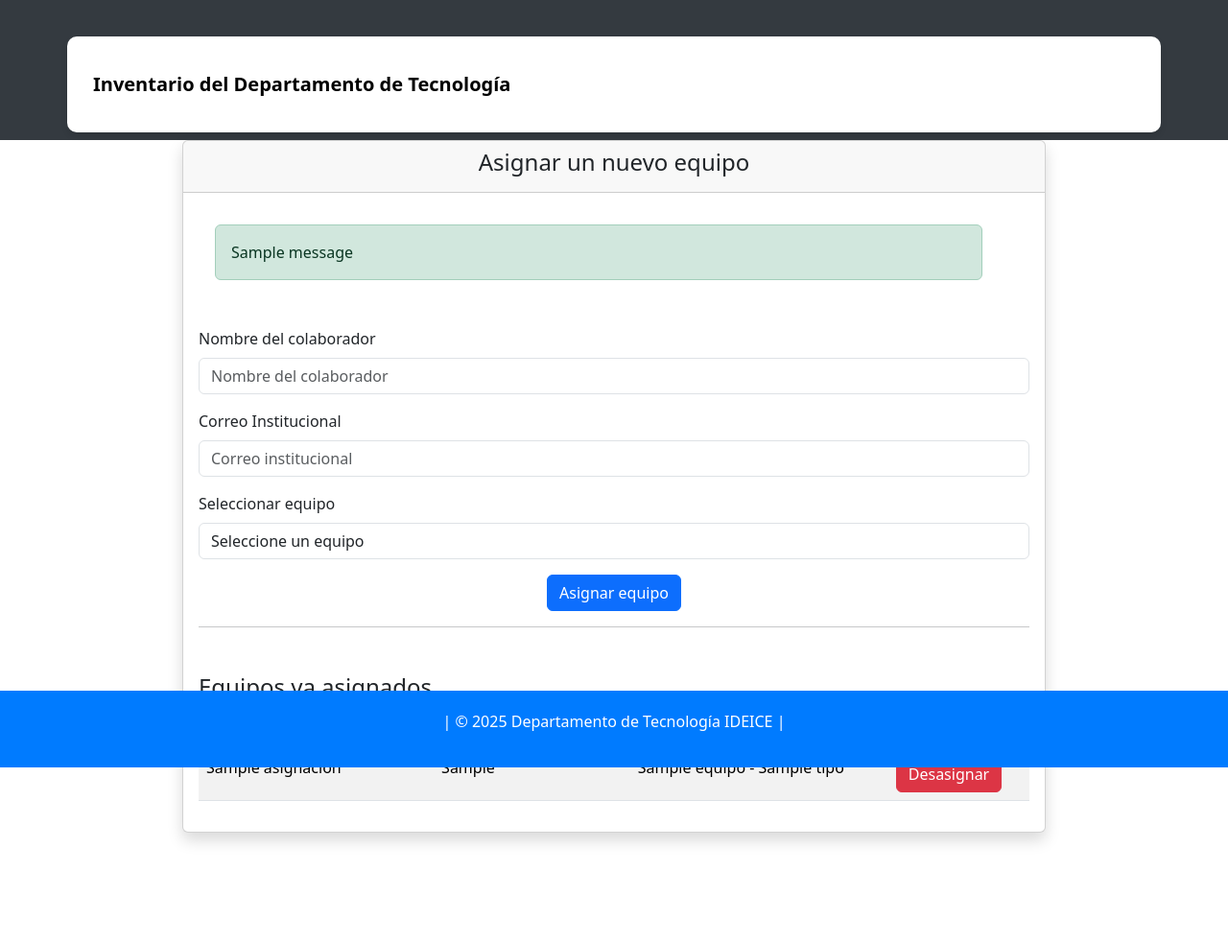
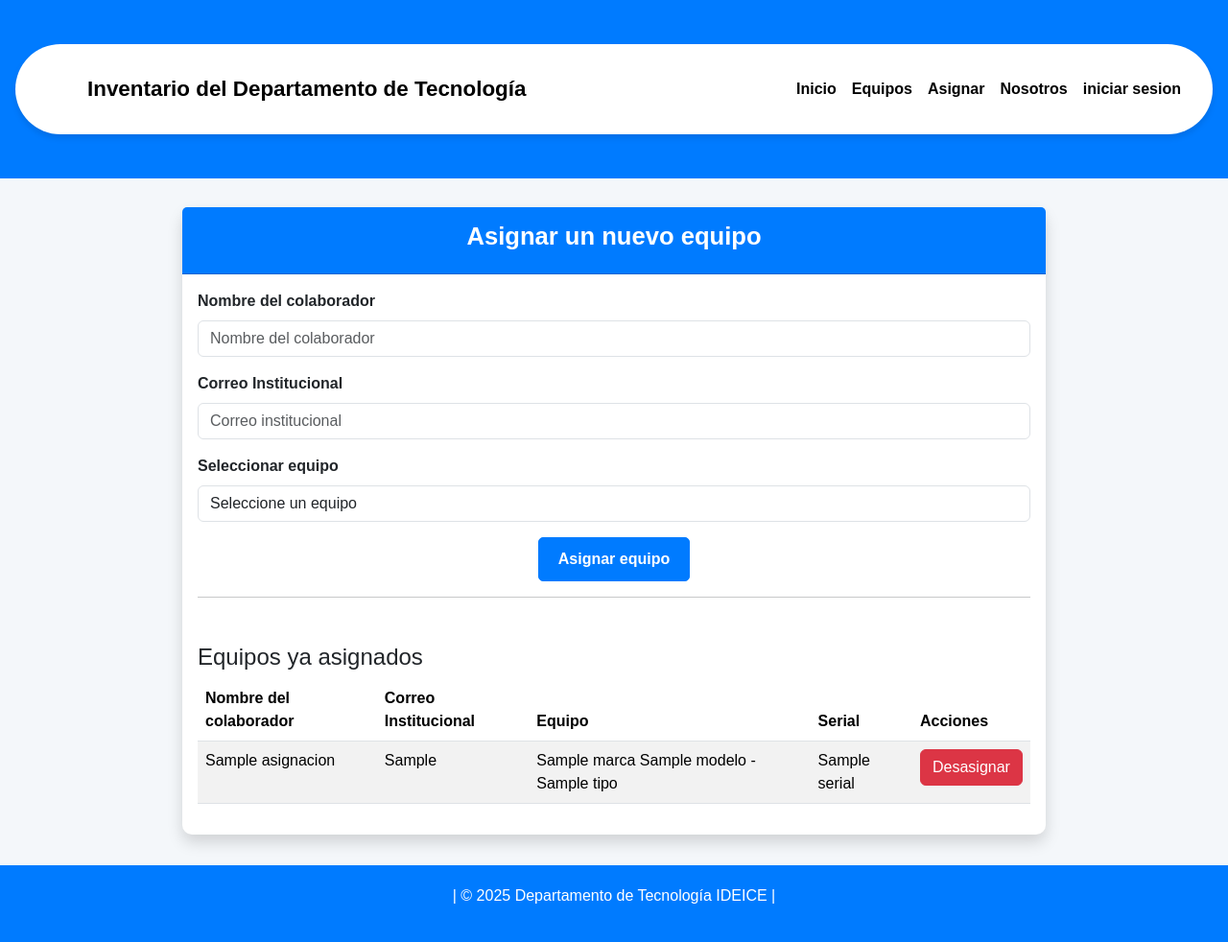
Before and after one commit to Redfieldz130/PYTHON, a Django app: template libreria/templates/Equipos/Asignar.html in a window 1280 px wide. Shown: the whole page at 96% size. Before the commit the page ends 879 px from the top, so only its background shows below. Run offline with Django 5.2, Linux system fonts and the light colour scheme; the template is opened without the code that fills it: most values are stand-ins (such as "Sample title", 1, 10 or a date in 2020); one stand-in notice (Sample message) is shown; some libraries are stand-ins or nearby versions.

Commit message:
LOGIN Y DEMAS

```diff
--- a/libreria/forms.py
+++ b/libreria/forms.py
@@ -1,6 +1,6 @@
 from django import forms
 from .models import Asignacion,Equipo
-
+from django.contrib.auth.forms import UserCreationForm
 class EquipoForm(forms.ModelForm):
     class Meta:
         model = Equipo
@@ -17,3 +17,6 @@
         model = Asignacion
         fields = ['colaborador_nombre', 'correo_institucional', 'equipo']
         equipo = forms.ModelChoiceField(queryset=Equipo.objects.all(), empty_label="Seleccione un equipo")
+
+class CustomUserCreationForm(UserCreationForm):
+    pass
--- a/libreria/templates/Equipos/Asignar.html
+++ b/libreria/templates/Equipos/Asignar.html
@@ -3,7 +3,8 @@
 {% block titulo %}Asignar equipo{% endblock %}
 
 {% block contenido %}
-<div class="d-flex justify-content-center align-items-center vh-400">
+
+<div class="d-flex justify-content-center ">
     <div class="card shadow p-6" style="width: 900px;">
         <div class="card-header text-center">
             <h4>Asignar un nuevo equipo</h4>
@@ -12,14 +13,26 @@
 
             <!-- Mensajes de error o éxito -->
             {% if messages %}
-                <div class="alert alert-dismissible">
-                    {% for message in messages %}
-                        <div class="alert {% if message.tags == 'error' %}alert-danger{% else %}alert-success{% endif %}">
-                            {{ message }}
-                        </div>
-                    {% endfor %}
-                </div>
+                {% for message in messages %}
+                    <div class="alert alert-success alert-flotante">
+                        {{ message }}
+                    </div>
+                {% endfor %}
             {% endif %}
+
+            <script>
+                document.addEventListener("DOMContentLoaded", function() {
+                    // Seleccionar todos los mensajes flotantes
+                    var alertFlotantes = document.querySelectorAll(".alert-flotante");
+
+                    // Iterar sobre los mensajes y aplicar desvanecimiento
+                    alertFlotantes.forEach(function(alertFlotante) {
+                        setTimeout(function() {
+                            alertFlotante.classList.add("hide");
+                        }, 4000);  // Tiempo en milisegundos (4 segundos)
+                    });
+                });
+            </script>
 
             <form method="post">
                 {% csrf_token %}
@@ -38,7 +51,9 @@
                     <select class="form-control" name="equipo" id="equipo" required>
                         <option value="">Seleccione un equipo</option>
                         {% for equipo in equipos %}
-                            <option value="{{ equipo.id }}">{{ equipo.nombre }} - {{ equipo.tipo }}</option>
+                            <option value="{{ equipo.id }}">
+                                {{ equipo.marca }} {{ equipo.modelo }} - {{ equipo.tipo }} (Serial: {{ equipo.serial }})
+                            </option>
                         {% endfor %}
                     </select>
                 </div>
@@ -57,7 +72,8 @@
                         <th>Nombre del colaborador</th>
                         <th>Correo Institucional</th>
                         <th>Equipo</th>
-                        <th>Acciones</th> <!-- Columna para el botón de desasignar -->
+                        <th>Serial</th>
+                        <th>Acciones</th>
                     </tr>
                 </thead>
                 <tbody>
@@ -65,9 +81,9 @@
                         <tr>
                             <td>{{ asignacion.colaborador_nombre }}</td>
                             <td>{{ asignacion.correo_institucional }}</td>
-                            <td>{{ asignacion.equipo.nombre }} - {{ asignacion.equipo.tipo }}</td>
+                            <td>{{ asignacion.equipo.marca }} {{ asignacion.equipo.modelo }} - {{ asignacion.equipo.tipo }}</td>
+                            <td>{{ asignacion.equipo.serial }}</td>
                             <td>
-                                <!-- Enlace para desasignar -->
                                 <a href="{% url 'desasignar' asignacion.id %}" class="btn btn-danger">Desasignar</a>
                             </td>
                         </tr>
--- a/libreria/templates/Equipos/Crear.html
+++ b/libreria/templates/Equipos/Crear.html
@@ -3,6 +3,8 @@
 {% block titulo %}Agregar nuevo Equipo{% endblock %}
 
 {% block contenido %}
+
+
 <div class="d-flex justify-content-center align-items-center vh-400">
     <div class="card shadow p-6" style="width: 900px;">
         <div class="card-header text-center">
--- a/libreria/templates/Paginas/Base.html
+++ b/libreria/templates/Paginas/Base.html
@@ -1,30 +1,29 @@
 <!DOCTYPE html>
 <html lang="es">
 <head>
-    {% load static %} <!-- Carga la etiqueta 'static' -->
-
+    {% load static %}
+    <meta charset="utf-8">
+    <meta name="viewport" content="width=device-width, initial-scale=1, shrink-to-fit=no">
     <title>{% block titulo %} Inventario del Departamento de Tecnología {% endblock %}</title>
 
-    <meta charset="utf-8">
-    <meta name="viewport" content="width=device-width, initial-scale=1, shrink-to-fit=no">
 
-    <!-- Vinculando el archivo CSS -->
-    <link rel="stylesheet" href="{% static 'css/style.css' %}">
+    <link href="https://cdn.jsdelivr.net/npm/bootstrap@5.3.0-alpha1/dist/css/bootstrap.min.css" rel="stylesheet">
 
-    <!-- Bootstrap 5 CSS -->
-    <link href="https://cdn.jsdelivr.net/npm/bootstrap@5.3.0-alpha1/dist/css/bootstrap.min.css" rel="stylesheet">
+
+    <link rel="stylesheet" href="{% static 'css/style.css' %}?v=1.0">
 </head>
+
 <body>
 
-    <!-- Barra de navegación -->
-    <nav class="navbar navbar-expand-lg navbar-light">
+
+    <nav class="navbar navbar-expand-lg">
         <div class="container">
             <a class="navbar-brand" href="#">Inventario del Departamento de Tecnología</a>
             <button class="navbar-toggler" type="button" data-bs-toggle="collapse" data-bs-target="#navbarNav" aria-controls="navbarNav" aria-expanded="false" aria-label="Toggle navigation">
                 <span class="navbar-toggler-icon"></span>
             </button>
             <div class="collapse navbar-collapse" id="navbarNav">
-                <ul class="navbar-nav">
+                <ul class="navbar-nav ms-auto"> <!-- Clase ms-auto para mover los elementos a la derecha -->
                     <li class="nav-item">
                         <a class="nav-link active" href="{% url 'inicio' %}">Inicio</a>
                     </li>
@@ -37,10 +36,37 @@
                     <li class="nav-item">
                         <a class="nav-link" href="{% url 'nosotros' %}">Nosotros</a>
                     </li>
+                    {% if user.is_authenticated %}
+                    <li class="nav-item">
+                        <form action="{% url 'logout' %}" method="post" style="display:inline;">
+                            {% csrf_token %}
+                            <button type="submit" class="nav-link" style="border: none; background: none; cursor: pointer;">
+                                Cerrar sesión
+                            </button>
+                        </form>
+                    </li>
+                    <li class="nav-item">
+                        <span class="nav-link">@{{ user.username }}</span>
+                    </li>
+                    {% else %}
+                    <li class="nav-item">
+                        <a class="nav-link" href="{% url 'login' %}">iniciar sesion</a>
+                    </li>
+                    {% endif %}
                 </ul>
             </div>
         </div>
     </nav>
+
+    <!-- Mensajes flotantes -->
+    {% if messages %}
+        <div class="alert alert-success alert-flotante">
+            {% for message in messages %}
+                <p>{{ message }}</p>
+            {% endfor %}
+        </div>
+    {% endif %}
+
 
     <!-- Contenido principal -->
     {% block contenido %}
@@ -54,7 +80,20 @@
         <p>| &copy; 2025 Departamento de Tecnología IDEICE | </p>
     </div>
 
-    <!-- Bootstrap 5 JS -->
+    <!-- Bootstrap JS (para funcionalidad) -->
     <script src="https://cdn.jsdelivr.net/npm/bootstrap@5.3.0-alpha1/dist/js/bootstrap.bundle.min.js"></script>
+    <script>
+        document.addEventListener("DOMContentLoaded", function() {
+            // Seleccionar todos los mensajes flotantes
+            var alertFlotantes = document.querySelectorAll(".alert-flotante");
+
+            // Iterar sobre los mensajes y aplicar desvanecimiento
+            alertFlotantes.forEach(function(alertFlotante) {
+                setTimeout(function() {
+                    alertFlotante.classList.add("hide");
+                }, 4000);  // Tiempo en milisegundos (4 segundos)
+            });
+        });
+    </script>
 </body>
 </html>
--- a/libreria/urls.py
+++ b/libreria/urls.py
@@ -1,5 +1,6 @@
 from django.urls import path
 from . import views
+from django.contrib.auth import views as auth_views
 
 urlpatterns = [
     path('', views.Inicio, name='inicio'),
@@ -14,4 +15,7 @@
     path('equipo/editar/<int:equipo_id>/', views.editar_equipo, name='editar_equipo'),
     path('equipo/borrar/<int:equipo_id>/', views.borrar_equipo, name='borrar_equipo'),
     path('actualizar_estado/<int:equipo_id>/', views.actualizar_estado, name='actualizar_estado'),
+    path('accounts/login/', auth_views.LoginView.as_view(), name='login'),
+    path('accounts/logout/', auth_views.LogoutView.as_view(), name='logout'),
+    path('registration/registro/', views.registro, name='registro'),
 ]
--- a/sistema/urls.py
+++ b/sistema/urls.py
@@ -21,4 +21,6 @@
 urlpatterns = [
     path('admin/', admin.site.urls),
     path('', include('libreria.urls')),
+    path('accounts/', include ('django.contrib.auth.urls')),
+
 ]
--- a/static/css/style.css
+++ b/static/css/style.css
@@ -1,63 +1,77 @@
-/* Estilos generales */
-
+/* Reset para evitar conflictos */
+html, body {
+    margin: 0;
+    padding: 0;
+    box-sizing: border-box;
+    font-family: 'Arial', sans-serif;
+    background-color: #f4f7fa;
+    color: #333;
+}
 
 body {
-    background: #f4f7fa; /* Fondo claro */
-    color: #333;
-    font-family: 'Arial', sans-serif;
-    padding-bottom: 80px; /* Espacio para que el footer no tape contenido */
+    display: grid;
+    grid-template-rows: auto 1fr auto;
+    height: 100dvh;
 }
 
-/* Barra de navegación */
+/* Barra de navegación personalizada */
 .navbar {
-    background-color: #343a40; /* Fondo oscuro para el navbar */
-    border-radius: 0;
-    box-shadow: none;
-    width: 100%;
-}
-/* Barra de navegación */
-
-
-.nav-link {
-    color: #ffffff !important; /* Blanco para el texto */
+    background-color: #007bff; /* Azul personalizado */
+    z-index: 9999;
+    padding: 1rem;
 }
 
+/* Estilo para el logo o nombre del inventario */
 .navbar-brand {
     font-weight: bold;
-    font-size: 1.4rem;
-    color: #ffffff;
-    padding: 10px 15px;
-    border-radius: 5px;
+    font-size: 1.4rem; /* Título grande */
+    color: black !important; /* Nombre del inventario en negro */
+    padding: 5px 50px;
 }
 
-.nav-link {
-    color: #ffffff !important;
+/* Estilo para los enlaces del navbar */
+.navbar-nav .nav-link {
+    color: black !important; /* Letras negras */
     font-weight: bold;
-    padding: 10px 15px;
-    border-radius: 5px;
+    padding: 10px 30px;
 }
 
-.nav-link:hover {
-    color: #007bff !important;
+/* Hover en los enlaces */
+.navbar-nav .nav-link:hover {
+    color: #0026ff !important;  /* Azul en hover */
     background-color: #ffffff !important;
 }
 
+/* Navbar en dispositivos pequeños */
 .navbar-toggler {
-    border-color: #ffffff;
+    border-color: white !important;
 }
 
-/* Contenedor */
+/* Contenedor principal */
 .container {
     background: #ffffff;
-    padding: 30px;
-    margin-top: 30px;
-    border-radius: 10px;
+    padding: 25px;
+    margin: 30px auto;
+    border-radius: 60px;
     box-shadow: 0 4px 6px rgba(0, 0, 0, 0.1);
+    max-width: 1400px;
+    flex-grow: 1;
 }
 
-/* Encabezado de tarjeta */
+/* Tarjetas */
+.card {
+    border: none;
+    border-radius: 10px;
+    box-shadow: 0 4px 8px rgba(0, 0, 0, 0.1);
+}
+
+/* Ajustar la tarjeta para que baje más en la sección de "Asignar" */
+.card-asignar {
+    margin-top: 50px; /* Aumenta el valor según lo que necesites */
+}
+
 .card-header {
-    background: #007bff;
+    background: #007bff; /* Azul */
     color: white;
     text-align: center;
     font-size: 1.3rem;
@@ -65,28 +79,124 @@
     border-radius: 10px 10px 0 0;
 }
 
-.card {
-    border: none;
-    border-radius: 10px;
+/* Estilos de los formularios */
+.form-group {
+    margin-bottom: 1.5rem;
 }
 
-/* Estilo para el pie de página */
+label {
+    font-weight: bold;
+}
+
+input, select, textarea {
+    border: 1px solid #007bff;
+    border-radius: 5px;
+    padding: 10px;
+    width: 100%;
+    box-sizing: border-box;
+}
+
+input:focus, select:focus, textarea:focus {
+    border-color: #0056b3;
+    box-shadow: 0 0 5px rgba(0, 123, 255, 0.5);
+}
+
+/* Botones */
+.btn-primary {
+    background-color: #007bff;
+    border-color: #007bff;
+    padding: 10px 20px;
+    border-radius: 5px;
+    font-weight: bold;
+}
+
+.btn-primary:hover {
+    background-color: #0056b3;
+    border-color: #0056b3;
+    transition: background-color 0.3s ease;
+}
+
+/* Footer */
 .footer {
     background-color: #007bff;
     color: white;
     text-align: center;
     padding: 20px;
-    position: fixed;
-    bottom: 0;
-    left: 0;
+    margin-top: 2em;
     width: 100%;
 }
 
-.footer a {
-    color: #ffffff;
-    text-decoration: none;
+
+.card {
+    max-width: 900px; /* Evita que la tarjeta se haga más ancha */
+    width: 100%;
+    margin-top: 30px;
+    border-radius: 10px;
+    box-shadow: 0 4px 8px rgba(0, 0, 0, 0.1);
 }
 
-.footer a:hover {
-    text-decoration: underline;
+/* Ajustar la tarjeta en el centro */
+.d-flex.justify-content-center.align-items-center {
+    min-height: 80vh;
+    padding-top: 20px;
 }
+
+/* Ajustar el tamaño de los encabezados */
+.card-header h4 {
+    font-size: 1.6rem;
+    font-weight: bold;
+}
+
+/* Estilo para el mensaje flotante */
+.alert-flotante {
+    position: fixed;
+    top: 300px; /* Ajusta este valor para mover el mensaje hacia abajo */
+    right: 20px;
+    z-index: 1051;
+    max-width: 400px;
+    width: 100%;
+    opacity: 1;
+    transition: opacity 1s ease;
+}
+
+
+
+/* Estilo para el mensaje flotante cuando se oculta */
+.alert-flotante.hide {
+    opacity: 0;
+}
+
+/* Ajustes en el tamaño de los mensajes flotantes */
+.alert-flotante p {
+    font-size: 1rem;
+    margin: 0;
+}
+.login{
+    display:flex;
+    flex-direction: column;
+    gap:1em;
+    width:400px;
+    border:1px solid hsl(0 0% 60%);
+    padding:2em;
+    border-radius:.5em;
+    input{
+        border:none;
+        outline:none;
+        &[type="text"],
+        &[type="password"]
+        {
+            border:1px solid hsl(0 0% 60%);
+        }
+    }
+    .btn{
+        background: hsl(120, 90%, 27%);
+        color:#fff;
+        width:min-content;
+        align-self:flex-end;
+        cursor:pointer;
+        transition:all .3s ease;
+        &:hover{
+            background: hsl(120, 93%, 17%);
+        }
+    }
+}
```
Also changed, not shown: libreria/templates/Equipos/Editar.html (+5 -7 lines), libreria/templates/Equipos/Index.html (+8 -9 lines), libreria/templates/registration/login.html (added, +38 -0 lines), libreria/templates/registration/registro.html (added, +42 -0 lines), libreria/views.py (+66 -25 lines), sistema/settings.py (+8 -3 lines), 1 other file.
